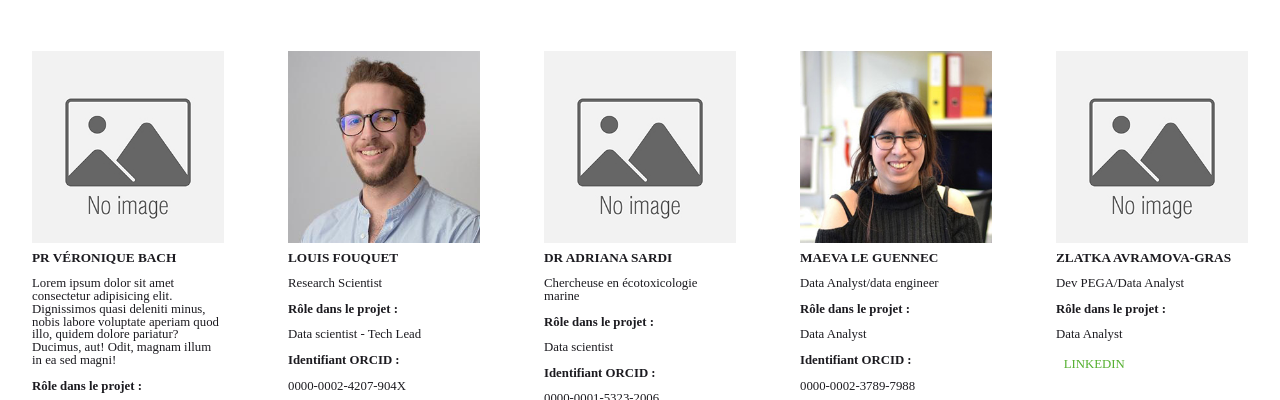
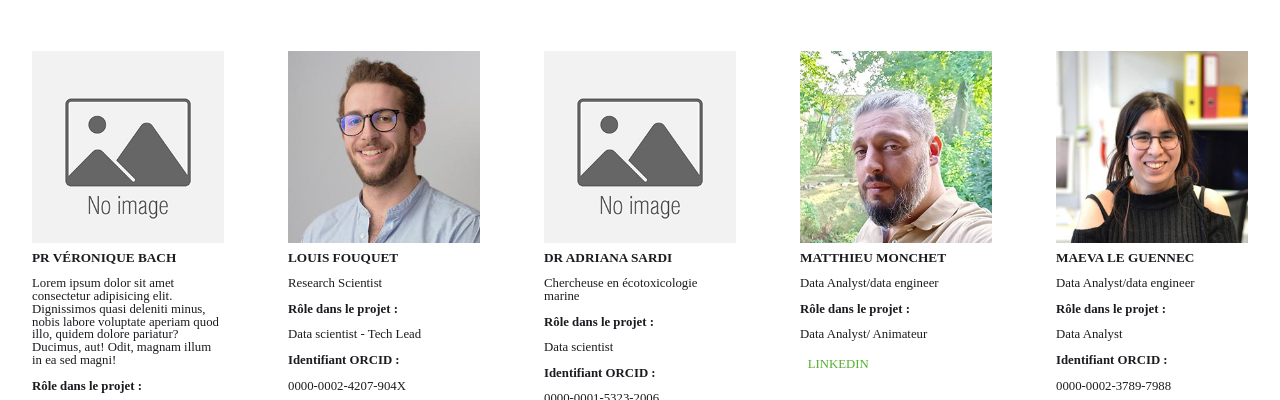
Before and after one commit to LunaGraphica90/EnviEndoc, a website built with Vite: page my-app/about.html in a window 1280 px wide. Shown: the part 889-1289 px from the top of the page. Built offline with nearby package versions, Linux system fonts and the light colour scheme; some icons are missing; a web font is replaced by a local one.

Commit message:
Ajout card Matthieu Monchet

```diff
--- a/my-app/about.html
+++ b/my-app/about.html
@@ -150,6 +150,17 @@
           </div>
 
           <div class="card">
+            <img class="card-img-top" src="/images/Equipe/matthieu-monchet.jpeg" alt="Matthieu Monchet">
+            <div class="card-body">
+              <h5 class="card-title">Matthieu Monchet</h5>
+              <p class="card-job">Data Analyst/data engineer</p>
+              <h6 class="card-subtitle" data-translate="card-role-title"></h6>
+              <p class="card-content">Data Analyst/ Animateur</p>
+              <a href="https://www.linkedin.com/in/matthieu-monchet-085b97226/" target="_blank" class="card-content"><span class="iconify" data-icon="mdi:linkedin"></span>Linkedin</a>
+            </div>
+          </div>
+
+          <div class="card">
             <img class="card-img-top" src="/images/Equipe/maevaLG.jpg" alt="Maeva Le Guennec">
             <div class="card-body">
               <h5 class="card-title">Maeva Le Guennec</h5>
```
Also changed, not shown: my-app/images/Equipe/matthieu-monchet.jpeg (added).
